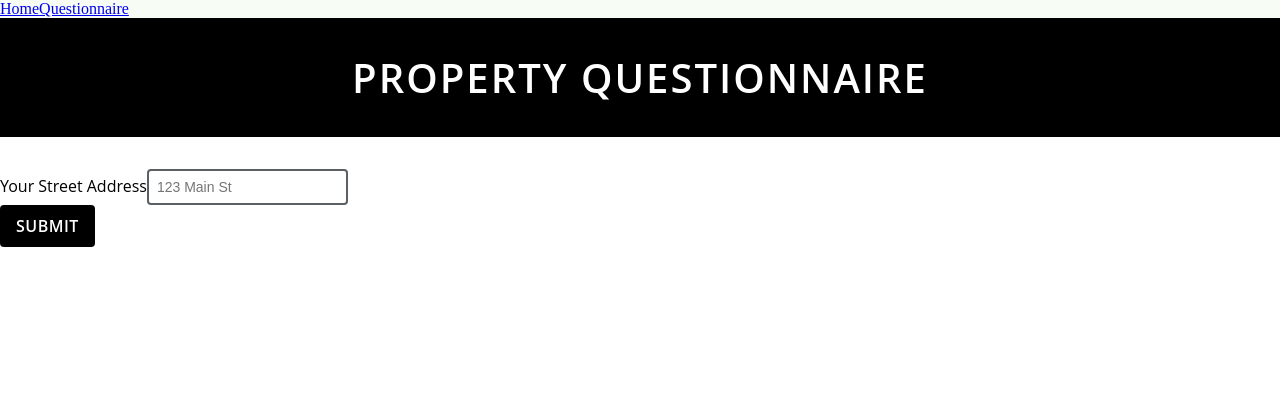
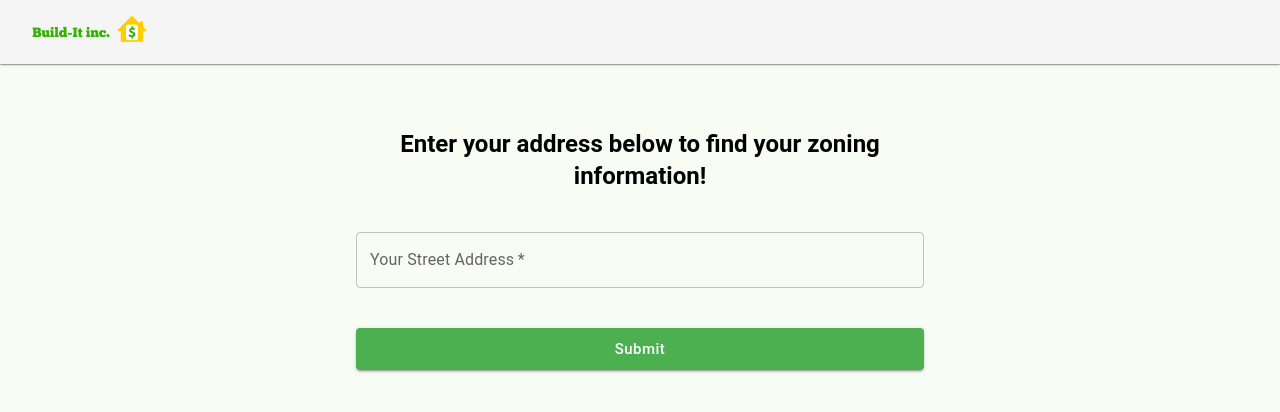
Before and after one commit to natitack/build-it, a Next.js app: page /questionnaire in a window 1280 px wide. Shown: the top 412 px of the page. Built offline with nearby package versions, Linux system fonts and the light colour scheme.

Commit message:
Update styling for input and navbar

```diff
--- /dev/null
+++ b/app/components/Buttons.tsx
@@ -0,0 +1,36 @@
+// components/Buttons.tsx
+'use client';
+import { Button, ButtonProps } from '@mui/material';
+
+export const PrimaryButton = (props: ButtonProps) => (
+  <Button
+    variant="contained"
+    size="large"
+    sx={{
+      backgroundColor: '#4caf50',
+      color: '#fff',
+      textTransform: 'none',
+      boxShadow: 2,
+      '&:hover': {
+        backgroundColor: '#43a047',
+      },
+    }}
+    {...props}
+  />
+);
+
+export const TextButton = (props: ButtonProps) => (
+  <Button
+    variant="text"
+    size="large"
+    sx={{
+      color: '#000',
+      textTransform: 'none',
+      '&:hover': {
+        backgroundColor: 'transparent',
+        textDecoration: 'underline',
+      },
+    }}
+    {...props}
+  />
+);
--- a/app/components/Nav.tsx
+++ b/app/components/Nav.tsx
@@ -1,12 +1,19 @@
 // app/components/Nav.tsx
+import { AppBar, Box, Toolbar } from '@mui/material';
 import Link from 'next/link';
+import { BuiltItLogo } from './BuiltItLogo';
 
 // This is our navigation bar at the top of the website.
 export default function Nav() {
   return (
-    <nav>
-      <Link href="/">Home</Link>
-      <Link href="/questionnaire">Questionnaire</Link>
-    </nav>
+    <AppBar position="static" color="default" elevation={1}>
+      <Toolbar>
+        <Box sx={{ flexGrow: 1 }}>
+          <Link href="/" style={{ textDecoration: 'none' }}>
+            <BuiltItLogo width={125} height={50} />
+          </Link>
+        </Box>
+      </Toolbar>
+    </AppBar>
   );
 }
--- a/app/globals.css
+++ b/app/globals.css
@@ -77,23 +77,22 @@ input[type='file']::file-selector-button:hover {
   background-color: var(--osu-orange);
 }
 
-input[type='text'] {
-  padding: 0.5rem;
-  border: 2px solid var(--osu-warm-gray);
+/* input[type='text'] {
+  border: 2px solid;
   border-radius: 0.25rem;
   font-size: 0.875rem;
   transition: border-color 0.2s;
-}
+} */
 
-input[type='text']:focus {
+/* input[type='text']:focus {
   border-color: var(--osu-orange);
   outline: none;
-}
+} */
 
-input[type='text']:disabled {
+/* input[type='text']:disabled {
   background-color: var(--osu-light-gray);
   border-color: var(--osu-warm-gray);
-}
+} */
 
 button {
   border-radius: 0.25rem;
--- a/app/layout.tsx
+++ b/app/layout.tsx
@@ -14,7 +14,7 @@ export default function RootLayout({
   return (
     <html lang="en">
       <body>
-        <Nav />
+        {/* <Nav /> */}
         {children}
       </body>
     </html>
--- a/app/questionnaire/page.tsx
+++ b/app/questionnaire/page.tsx
@@ -3,7 +3,9 @@
 import { useState } from 'react';
 import { useRouter } from 'next/navigation';
 import ZoningTable from '../components/ZoningTable';
-import { Box, CircularProgress } from '@mui/material';
+import { Box, CircularProgress, Stack, TextField, Typography } from '@mui/material';
+import Nav from '../components/Nav';
+import { PrimaryButton } from '../components/Buttons';
 
 export default function QuestionnairePage() {
   const [address, setAddress] = useState('');
@@ -11,8 +13,6 @@ export default function QuestionnairePage() {
   const [hoa, setHoa] = useState('');
   const [zoningResult, setZoningResult] = useState(null);
   const [loading, setLoading] = useState(false);
-
-  const router = useRouter();
 
   const handleSubmit = async (e: React.FormEvent) => {
     e.preventDefault();
@@ -80,18 +80,54 @@ export default function QuestionnairePage() {
   );
 
   return (
-    <main>
-      <h1>Property Questionnaire</h1>
-      <Box position="relative">
+    <Box sx={{ backgroundColor: '#f7fdf5', minHeight: '100vh' }}>
+      <Nav />
+
+      <Box
+        sx={{
+          maxWidth: 600,
+          mx: 'auto',
+          pt: 8,
+          px: 2,
+          position: 'relative',
+        }}
+      >
+
+        {/* Form */}
         <form onSubmit={handleSubmit}>
-          <div>{addressInput}</div>
-          {/* <div>{sewerInput}</div>
-          <div>{hoaInput}</div> */}
-          <button type="submit">
-            Submit
-          </button>
+          <Stack spacing={5}>
+            <Typography variant="h5" fontWeight="bold" textAlign="center">
+              Enter your address below to find your zoning information!
+            </Typography>
+
+            <TextField
+              label="Your Street Address"
+              variant="outlined"
+              fullWidth
+              // size="small"
+              required
+              value={address}
+              onChange={(e) => setAddress(e.target.value)}
+              placeholder="123 Main St"
+              // error={address === ''} // Show error when address is empty
+              // helperText={address === '' ? 'This field is required' : ''} // Optional helper text
+              // slotProps={{
+              //   inputLabel: {
+              //     shrink: true,  // Ensure label floats when clicked
+              //     sx: {
+              //       transform: 'translateY(-24px)', // Adjust this value to lift the label
+              //     },
+              //   },
+              // }}
+            />
+
+            <PrimaryButton type="submit" fullWidth disabled={loading}>
+              {loading ? 'Submitting...' : 'Submit'}
+            </PrimaryButton>
+          </Stack>
         </form>
 
+        {/* Loading Overlay */}
         {loading && (
           <Box
             position="absolute"
@@ -102,19 +138,22 @@ export default function QuestionnairePage() {
             display="flex"
             justifyContent="center"
             alignItems="center"
-            sx={{ backgroundColor: 'rgba(255, 255, 255, 0.7)', zIndex: 1 }}
+            sx={{ backgroundColor: 'rgba(255, 255, 255, 0.6)', zIndex: 1 }}
           >
             <CircularProgress />
           </Box>
         )}
       </Box>
 
+      {/* Zoning Result */}
       {zoningResult && (
-        <div style={{ padding: '30px' }}>
-          <h2>Zoning Information</h2>
+        <Box maxWidth="md" mx="auto" py={6} px={2}>
+          <Typography variant="h6" gutterBottom>
+            Zoning Information
+          </Typography>
           <ZoningTable zoningData={JSON.stringify(zoningResult, null, 2)} />
-        </div>
+        </Box>
       )}
-    </main>
+    </Box>
   );
 }
```
Also changed, not shown: app/page.tsx (+1 -43 lines).
